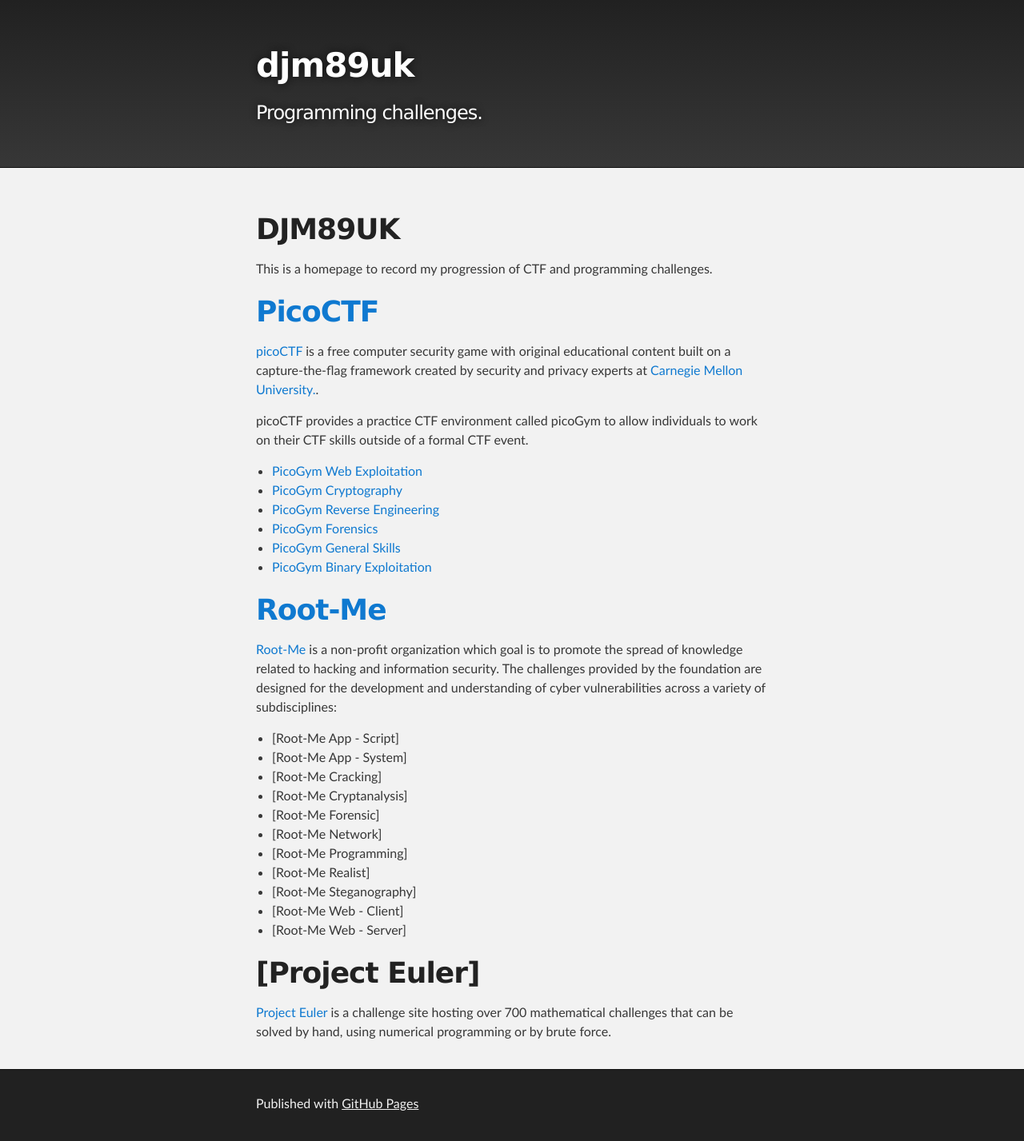
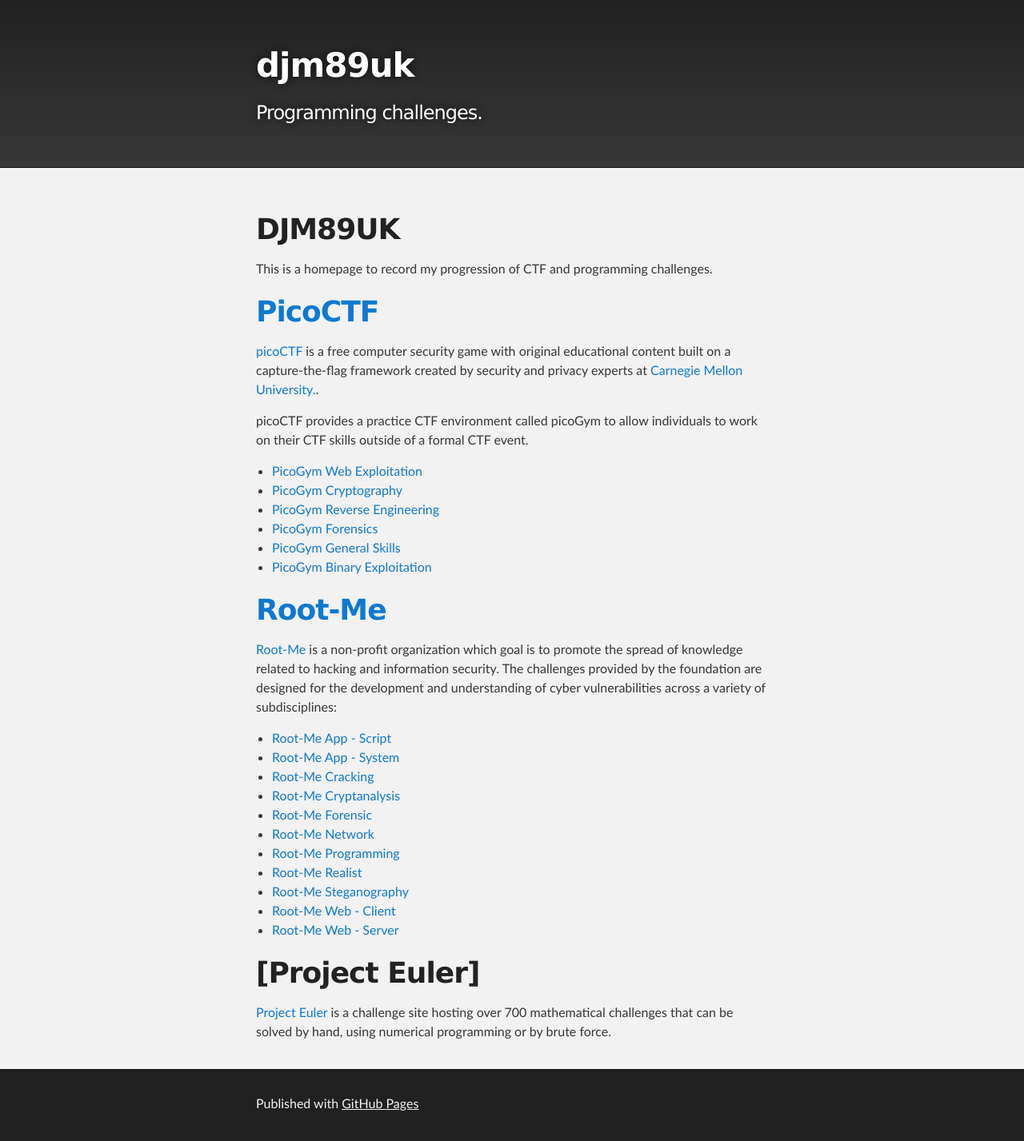
Before and after one commit to djm89uk/djm89uk.github.io, a Jekyll site: the page built from index.md, in a window 1280 px wide. Shown: the whole page at 80% size. Built offline with Jekyll 4.4.1, drawn with Linux system fonts in a browser that asks for light colours; our own code applies the rules of GitHub Pages for plain Markdown files; part of the change alters nothing that is shown.

```diff
--- a/index.md
+++ b/index.md
@@ -18,17 +18,17 @@ picoCTF provides a practice CTF environment called picoGym to allow individuals
 
 [Root-Me](https://www.root-me.org/en/Challenges/) is a non-profit organization which goal is to promote the spread of knowledge related to hacking and information security. The challenges provided by the foundation are designed for the development and understanding of cyber vulnerabilities across a variety of subdisciplines:
 
-- [Root-Me App - Script]
-- [Root-Me App - System]
-- [Root-Me Cracking]
-- [Root-Me Cryptanalysis]
-- [Root-Me Forensic]
-- [Root-Me Network]
-- [Root-Me Programming]
-- [Root-Me Realist]
-- [Root-Me Steganography]
-- [Root-Me Web - Client]
-- [Root-Me Web - Server]
+- [Root-Me App - Script](./rootme_ascr.md)
+- [Root-Me App - System](./rootme_asys.md)
+- [Root-Me Cracking](./rootme_crac.md)
+- [Root-Me Cryptanalysis](./rootme_cryp.md)
+- [Root-Me Forensic](./rootme_for.md)
+- [Root-Me Network](./rootme_net.md)
+- [Root-Me Programming](./rootme_prog.md)
+- [Root-Me Realist](./rootme_real.md)
+- [Root-Me Steganography](./rootme_steg.md)
+- [Root-Me Web - Client](./rootme_wcli.md)
+- [Root-Me Web - Server](./rootme_wser.md)
 
 # [Project Euler]
 [Project Euler](https://projecteuler.net/) is a challenge site hosting over 700 mathematical challenges that can be solved by hand, using numerical programming or by brute force.
```
